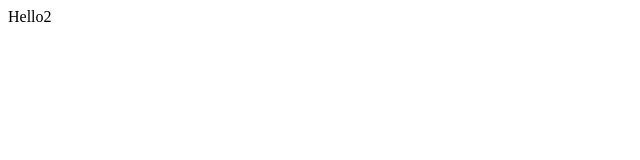
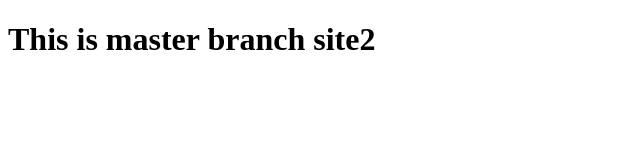
Before and after one commit to param1111/ReverseProxyConfig, a plain HTML site: page Site2/index.html in a window 1280 px wide. Shown: the whole page, without its empty margins (0-640 px from the left). Drawn offline with Linux system fonts and the light colour scheme.

Commit message:
Update index.html

```diff
--- a/Site2/index.html
+++ b/Site2/index.html
@@ -4,6 +4,6 @@
 	<title></title>
 </head>
 <body>
-Hello2
+<h1>This is master branch site2</h1>
 </body>
 </html>
```
